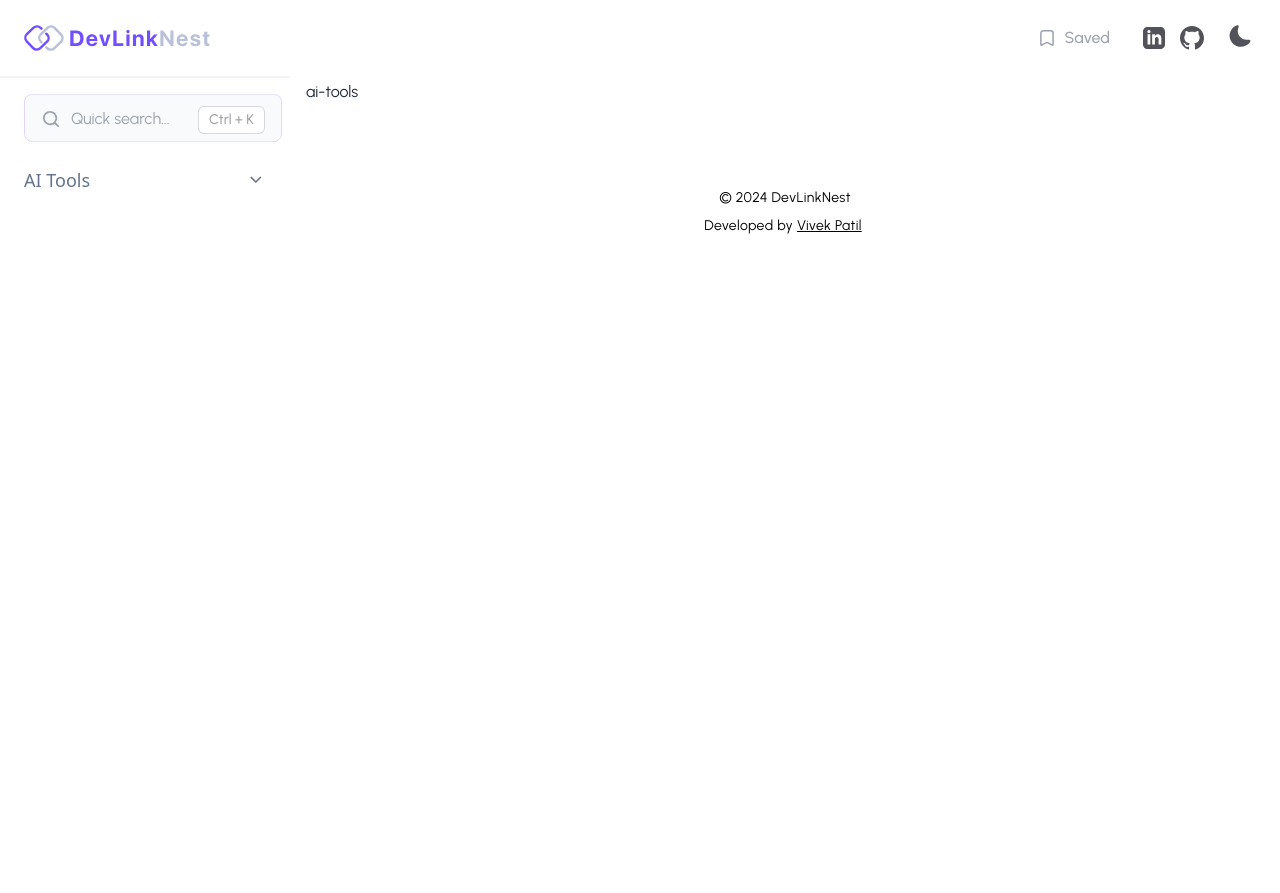
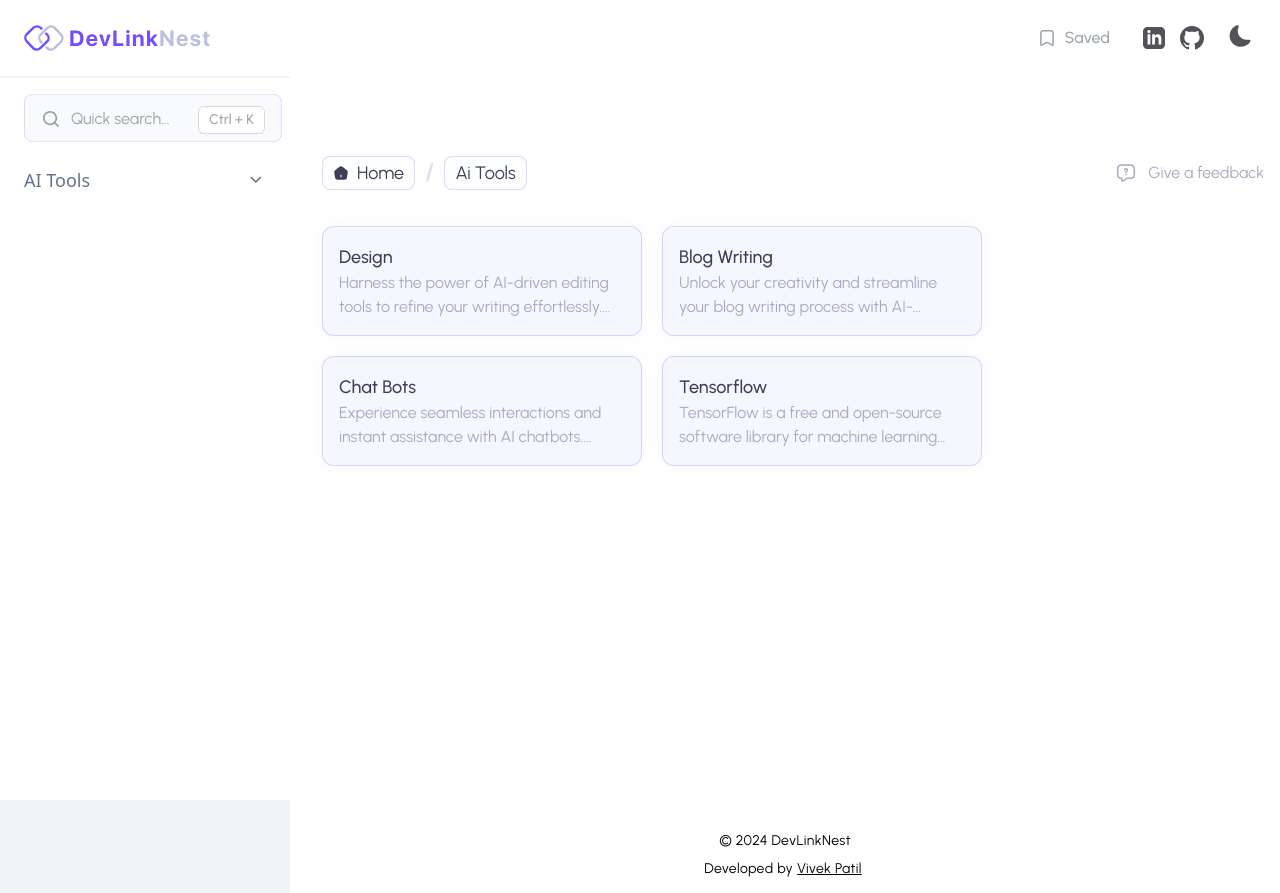
Before and after one commit to vivekPatil45/Dev-link-nest, a React (Vite) app: page /ai-tools in a window 1280 px wide. Before the commit the page ends 800 px from the top, so only its background shows below. Built offline with nearby package versions, Linux system fonts and the light colour scheme.

Commit message:
category page done

```diff
--- /dev/null
+++ b/src/components/BreadCrumbs.jsx
@@ -0,0 +1,43 @@
+import { Link } from "react-router-dom"
+import { Icons } from "./icons"
+
+const BreadCrumbs = ({ sections }) => {
+    return (
+        <>
+            <div className="hidden sm:flex py-3">
+                <Link
+                    to={`/`}
+                    className="flex gap-x-2 dark:bg-theme-tertiary/50 border border-theme-secondary/25 bg-theme-primary-light/20 dark:border dark:border-theme-primary/8 text-text-primary-light dark:text-text-quaternary text-lg py-0.5 px-2.5 rounded-lg cursor-pointer"
+                >
+                    <Icons.Home className="h-4 w-4 m-auto text-text-primary-light dark:text-text-quaternary" />
+                    <div>Home</div>
+                </Link>
+                <div className="text-2xl mx-2.5 font-semibold text-text-secondary-light">
+                    /
+                </div>
+                {sections.map((section, i) => (
+                    <Link
+                        key={i}
+                        to={section.url}
+                        className="flex gap-x-2 border border-theme-secondary/25 bg-theme-primary-light/20 dark:bg-theme-tertiary/50 dark:border dark:border-theme-primary/8 text-text-primary-light dark:text-text-quaternary text-lg py-0.5 px-2.5 rounded-lg capitalize cursor-pointer"
+                    >
+                        {section.name?.split('-').join(' ')}
+                    </Link>
+                ))}
+            </div>
+            <div className="flex sm:hidden">
+                <Link
+                    to={`/`}
+                    className="flex gap-x-2 text-text-quaternary text-lg py-0.5 rounded-lg cursor-pointer my-auto capitalize"
+                >
+                    <Icons.ioChevronBack className="text-text-quinary" />
+                </Link>
+                <div className="dark:text-text-primary text-1.5xl capitalize font-medium mx-2.5 my-auto">
+                    {sections[0].name?.split('-').join(' ')}
+                </div>
+            </div>
+        </>
+    )
+}
+
+export default BreadCrumbs
--- /dev/null
+++ b/src/components/CategoryDescriptions.js
@@ -0,0 +1,6 @@
+export const categoryDescriptions ={
+    tensorflow:'TensorFlow is a free and open-source software library for machine learning and artificial intelligence. It can be used across a range of tasks but has a particular focus on training and inference of deep neural networks.',
+    design:'Harness the power of AI-driven editing tools to refine your writing effortlessly. From grammar and style suggestions to readability enhancements, these editors ensure your content shines with clarity and precision',
+    chat_bots:"Experience seamless interactions and instant assistance with AI chatbots. Whether it's answering queries, providing support, or automating tasks, these intelligent bots deliver personalized responses to enhance user experiences.",
+    blog_writing:'Unlock your creativity and streamline your blog writing process with AI-powered tools. From generating ideas to optimizing SEO, these tools empower you to craft engaging content that captivates your audience.',
+}
--- a/src/components/icons.jsx
+++ b/src/components/icons.jsx
@@ -1,14 +1,71 @@
 import { FaGithub, FaInfoCircle, FaLinkedin } from "react-icons/fa";
 import { FaArrowRightLong } from "react-icons/fa6";
+import { IoChevronBack } from "react-icons/io5";
 import { RxCaretDown, RxCaretRight } from "react-icons/rx";
 
 export const Icons = {
     infoCircle: FaInfoCircle,
+    ioChevronBack: IoChevronBack,
     faLinkedin: FaLinkedin,
     faGithub : FaGithub,
     rxCaretDown: RxCaretDown,
     rxCaretRight: RxCaretRight,
     arrowRightLong: FaArrowRightLong,
+
+    arrow: (props) => (
+      <svg viewBox="0 0 24 24" fill="none" {...props}>
+        <path
+          d="M14.4299 5.92993L20.4999 11.9999L14.4299 18.0699"
+          stroke="currentColor"
+          strokeWidth="2"
+          strokeMiterlimit="10"
+          strokeLinecap="round"
+          strokeLinejoin="round"
+        />
+        <path
+          d="M3.5 12H20.33"
+          stroke="currentColor"
+          strokeWidth="2"
+          strokeMiterlimit="10"
+          strokeLinecap="round"
+          strokeLinejoin="round"
+        />
+      </svg>
+    ),
+    messageIcon: (props) => (
+      <svg viewBox="0 0 20 20" fill="none" {...props}>
+        <path
+          d="M14.1667 15.3583H10.8334L7.12507 17.8249C6.57507 18.1916 5.83341 17.8 5.83341 17.1333V15.3583C3.33341 15.3583 1.66675 13.6916 1.66675 11.1916V6.19157C1.66675 3.69157 3.33341 2.0249 5.83341 2.0249H14.1667C16.6667 2.0249 18.3334 3.69157 18.3334 6.19157V11.1916C18.3334 13.6916 16.6667 15.3583 14.1667 15.3583Z"
+          stroke="#A6ABBF"
+          strokeWidth="1.5"
+          strokeMiterlimit="10"
+          strokeLinecap="round"
+          strokeLinejoin="round"
+        />
+        <path
+          d="M10 9.46655V9.29159C10 8.72492 10.35 8.4249 10.7 8.18324C11.0417 7.9499 11.3833 7.64991 11.3833 7.09991C11.3833 6.33325 10.7667 5.71655 10 5.71655C9.23334 5.71655 8.6167 6.33325 8.6167 7.09991"
+          stroke="#A6ABBF"
+          strokeWidth="1.5"
+          strokeLinecap="round"
+          strokeLinejoin="round"
+        />
+        <path
+          d="M9.99617 11.4584H10.0037"
+          stroke="#A6ABBF"
+          strokeWidth="1.5"
+          strokeLinecap="round"
+          strokeLinejoin="round"
+        />
+      </svg>
+    ),
+    Home: (props) => (
+      <svg viewBox="0 0 18 18" {...props}>
+        <path
+          d="M15.621 6.00825L10.7085 2.07825C9.74851 1.31325 8.24851 1.30575 7.29601 2.07075L2.38351 6.00825C1.67851 6.57075 1.25101 7.69575 1.40101 8.58075L2.34601 14.2357C2.56351 15.5032 3.74101 16.5007 5.02351 16.5007H12.9735C14.241 16.5007 15.441 15.4807 15.6585 14.2282L16.6035 8.57325C16.7385 7.69575 16.311 6.57075 15.621 6.00825ZM9.56101 13.5007C9.56101 13.8082 9.30601 14.0632 8.99851 14.0632C8.69101 14.0632 8.43601 13.8082 8.43601 13.5007V11.2507C8.43601 10.9432 8.69101 10.6882 8.99851 10.6882C9.30601 10.6882 9.56101 10.9432 9.56101 11.2507V13.5007Z"
+          fill="currentColor"
+        />
+      </svg>
+    ),
     angleDown: (props) => (
       <svg viewBox="0 0 20 20" fill="none" {...props}>
         <path
--- a/src/pages/Category.jsx
+++ b/src/pages/Category.jsx
@@ -1,13 +1,88 @@
 import React from 'react'
-import { useParams } from 'react-router-dom';
+import { Link, useParams } from 'react-router-dom';
+import { sidebarData } from '../database/data';
+import { categoryDescriptions } from '../components/CategoryDescriptions';
+import BreadCrumbs from '../components/BreadCrumbs';
+import { Icons } from '../components/icons';
 
 const Category = () => {
 
     let {category} = useParams();
+    const subcategories = category ? sidebarData.filter((c)=>c.category == category)[0]['subcategory']:[];
+    const getDesc = (subcatName) => {
+        for (const desc in categoryDescriptions) {
+            if (desc == subcatName) {
+                return categoryDescriptions[desc]
+            }
+        }
+
+        return 'No description'
+    }
+    console.log(categoryDescriptions);
+
     return (
-        <div>
-            {category}
-        </div>
+        <section
+            className='mt-8 flex min-h-[calc(100vh-165px)] flex-col'
+            data-custom="restrict-click-outside"
+        >
+            <div className="sm:ml-4 2xl:mx-auto items-start gap-2">
+                {
+                    subcategories?.length ?(
+                        <>
+                            <div className='flex mt-8 justify-between'>
+                                <BreadCrumbs
+                                    sections={[{ name: category, url: `/${category}` }]}
+                                />
+                                <a
+                                    className="flex my-auto gap-x-3"
+                                    href="https://github.com/vivekPatil45"
+                                    target="_blank"
+                                >
+                                    <Icons.messageIcon className="w-5 h-5 m-auto" />
+                                    <span className="text-md text-text-quinary hidden md:block">
+                                        Give a feedback
+                                    </span>
+                                </a>
+                            </div>
+
+                            <div className="flex max-w-1038 justify-center">
+                                <div className="flex flex-wrap gap-x-5 gap-y-5 mt-6 mb-28 flex-start items-start">
+                                {subcategories.map((subcat, i) => (
+                                        <Link
+                                            key={i}
+                                            to={`/${category}${subcat.url}`}
+                                            aria-label={`Explore ${subcat.name}`}
+                                            className="group flex flex-col dark:border dark:border-theme-primary dark:border-opacity-8 rounded-xl dark:bg-theme-tertiary bg-theme-primary-light border border-theme-secondary/25 dark:bg-opacity-25 dark:hover:bg-theme-quaternary dark:hover:bg-opacity-25 dark:hover:border-opacity-25 hover:text-dark-primary dark:shadow-lg shadow-tile md:max-w-[320px] px-4 py-4 group max-w-none w-full"
+                                        >
+                                            <div className="flex justify-between">
+                                            <div className="dark:text-gray-300 text-text-primary-light text-lg capitalize font-medium">
+                                                {subcat.name}
+                                            </div>
+                                            <Icons.arrow className="opacity-0 group-hover:opacity-100 duration-300 w-6 h-6 text-theme-secondary dark:text-white" />
+                                            </div>
+                                            <div className="dark:text-text-tertiary text-text-quinary text-md h-12 pb-4">
+                                            <div className="text-ellipsis ... line-clamp-2 w-full">
+                                                {getDesc(subcat.url.slice(1))}
+                                            </div>
+                                            </div>
+                                        </Link>
+                                    ))}
+                                </div>
+                            </div>
+                        </>
+                    ) : (
+                        <div className="text-center">
+                            <p className="text-theme-secondary dark:text-gray-text w-fit mx-auto text-center">
+                                <span className="md:text-7xl text-xl uppercase font-bold">
+                                    404|
+                                </span>{' '}
+                                No resources found.
+                            </p>
+                        </div>
+                    )
+                }
+            </div>
+        </section>
     )
 }
 
```
